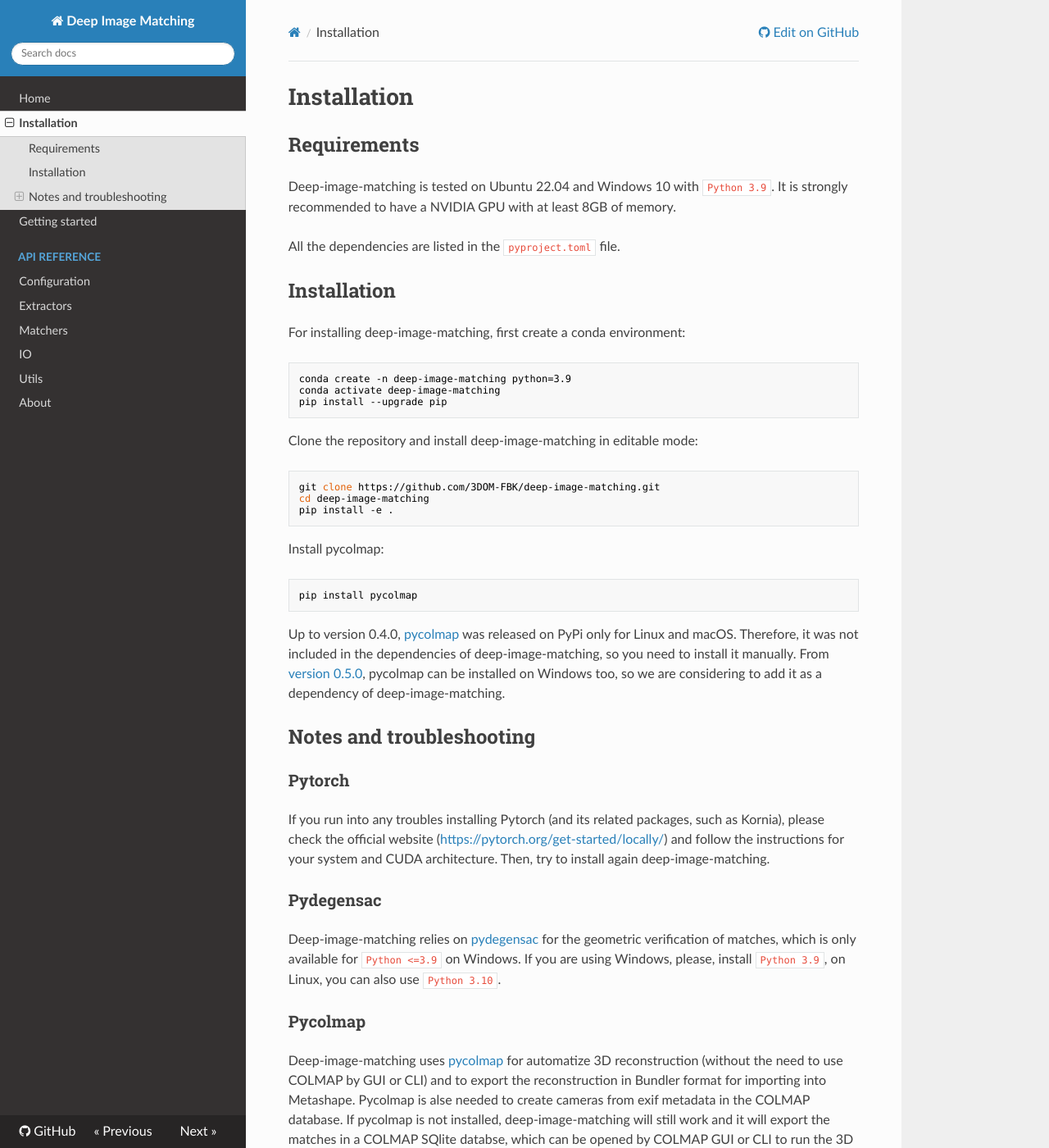
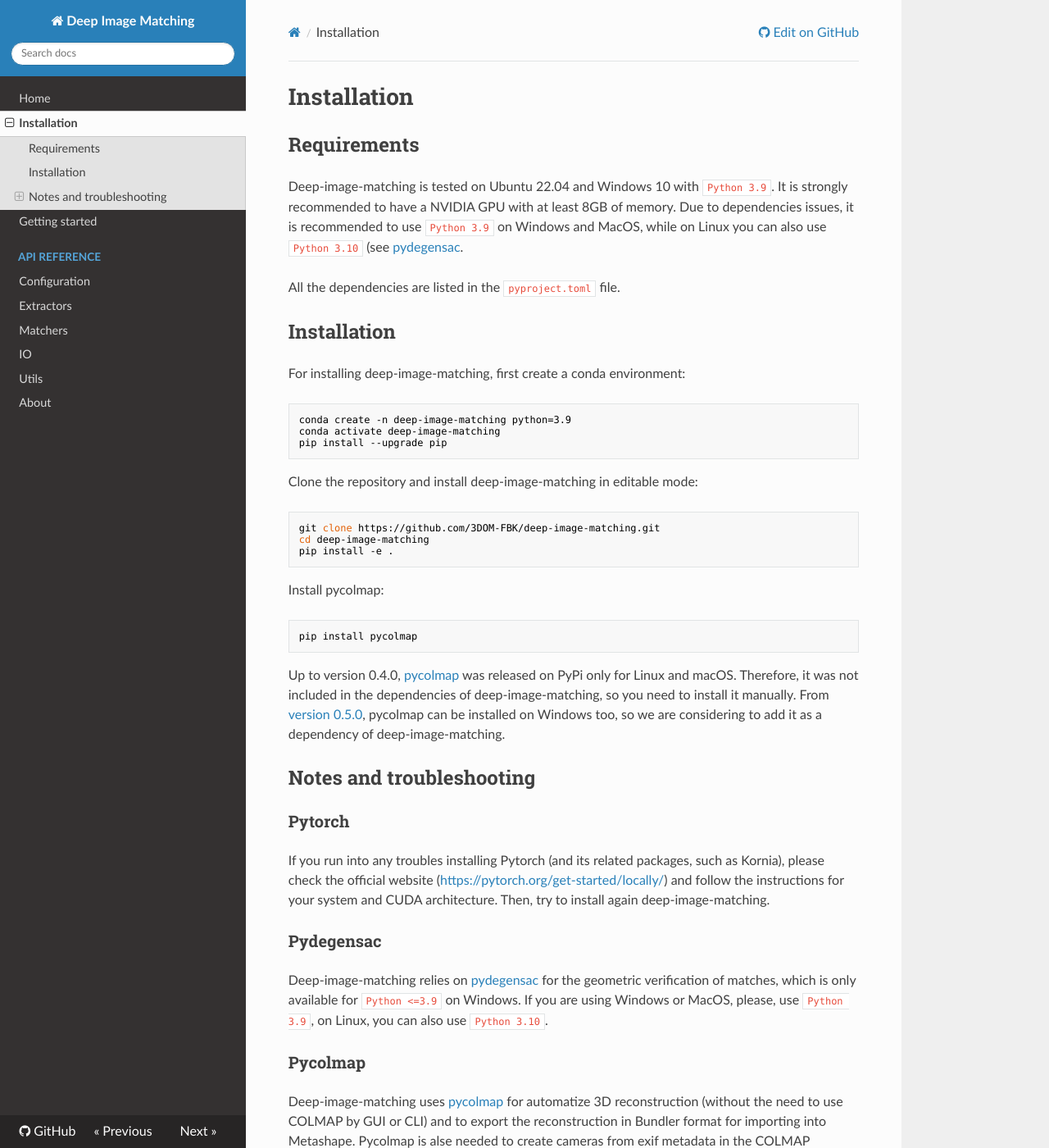
Before and after one commit to 3DOM-FBK/deep-image-matching, an MkDocs documentation site: the page built from docs/installation.md, in a window 1280 px wide and 1400 px high. Shown: the whole window at 82% size. Built offline with MkDocs 1.6.1, drawn with Linux system fonts in a browser that asks for light colours; nearby versions of some CDN libraries.

```diff
--- a/docs/installation.md
+++ b/docs/installation.md
@@ -3,6 +3,7 @@
 ## Requirements
 
 Deep-image-matching is tested on Ubuntu 22.04 and Windows 10 with `Python 3.9`. It is strongly recommended to have a NVIDIA GPU with at least 8GB of memory.
+Due to dependencies issues, it is recommended to use `Python 3.9` on Windows and MacOS, while on Linux you can also use `Python 3.10` (see [pydegensac](#pydegensac).
 
 All the dependencies are listed in the `pyproject.toml` file.
 
@@ -42,7 +43,7 @@ From [version 0.5.0](https://github.com/colmap/pycolmap/releases/tag/v0.5.0), py
 If you run into any troubles installing Pytorch (and its related packages, such as Kornia), please check the official website ([https://pytorch.org/get-started/locally/](https://pytorch.org/get-started/locally/)) and follow the instructions for your system and CUDA architecture. Then, try to install again deep-image-matching.
 
 ### Pydegensac
-Deep-image-matching relies on [pydegensac](https://github.com/ducha-aiki/pydegensac) for the geometric verification of matches, which is only available for `Python <=3.9` on Windows. If you are using Windows, please, install `Python 3.9`, on Linux, you can also use `Python 3.10`.
+Deep-image-matching relies on [pydegensac](https://github.com/ducha-aiki/pydegensac) for the geometric verification of matches, which is only available for `Python <=3.9` on Windows. If you are using Windows or MacOS, please, use `Python 3.9`, on Linux, you can also use `Python 3.10`.
 
 ### Pycolmap
 
```
Also changed, not shown: 2 other files.
